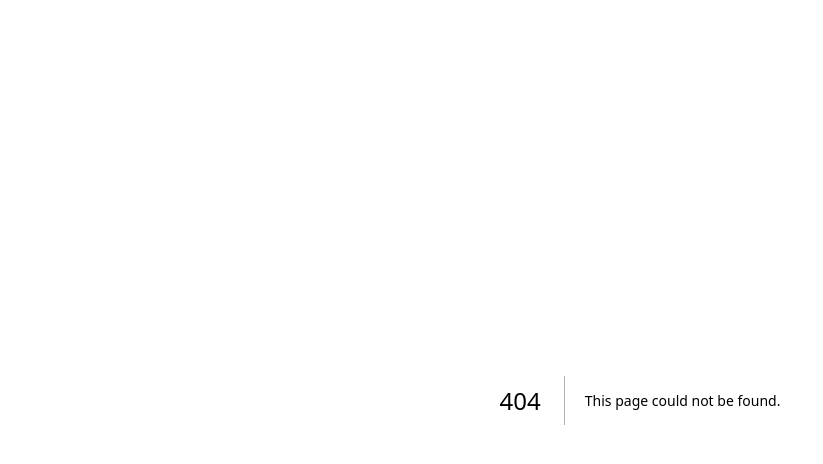
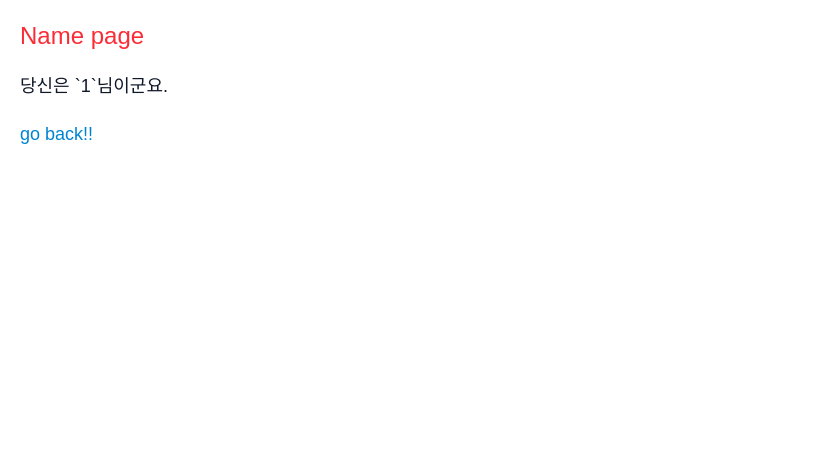
Before and after one commit to HyunWeb/sample_next_app, a Next.js app: page /name/1 in a window 1280 px wide. Before the commit this address had no page. Shown: the top 464 px of the page, without its empty margins (0-823 px from the left). Built offline with nearby package versions, Linux system fonts and the light colour scheme.

Commit message:
동적 라우팅 학습

```diff
--- /dev/null
+++ b/src/app/name/[name]/page.tsx
@@ -0,0 +1,11 @@
+export default function Name({ params }: { params: { name: string } }) {
+  return (
+    <main>
+      <h1 className="title">Name page</h1>
+      <p className="msg">당신은 `{params.name}`님이군요.</p>
+      <div>
+        <a href="">go back!!</a>
+      </div>
+    </main>
+  );
+}
--- /dev/null
+++ b/src/app/name/page.tsx
@@ -0,0 +1,11 @@
+export default function Name() {
+  return (
+    <main>
+      <h1 className="title">Name page</h1>
+      <p className="msg">/name/OO와 같이 이름을 붙여서 접속하세요.</p>
+      <div>
+        <a href="/">go back!!</a>
+      </div>
+    </main>
+  );
+}
```
